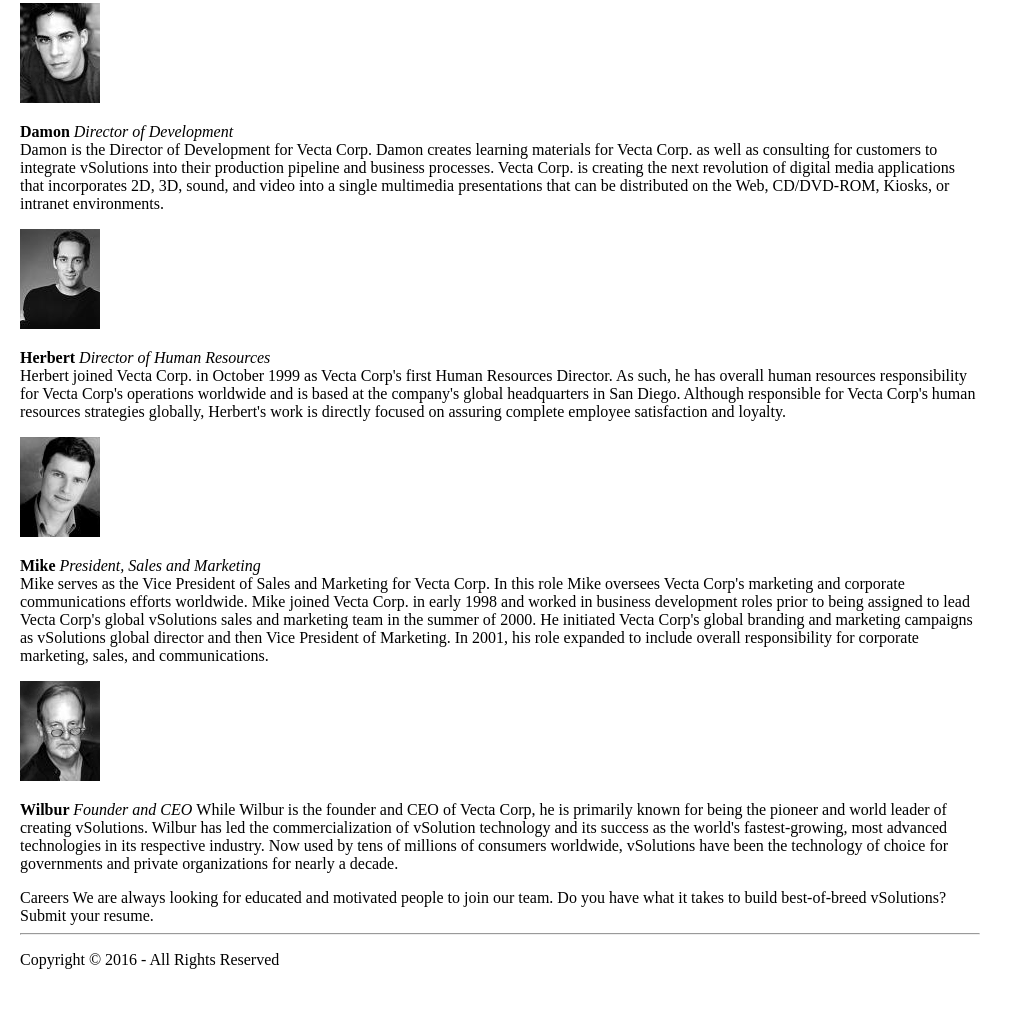
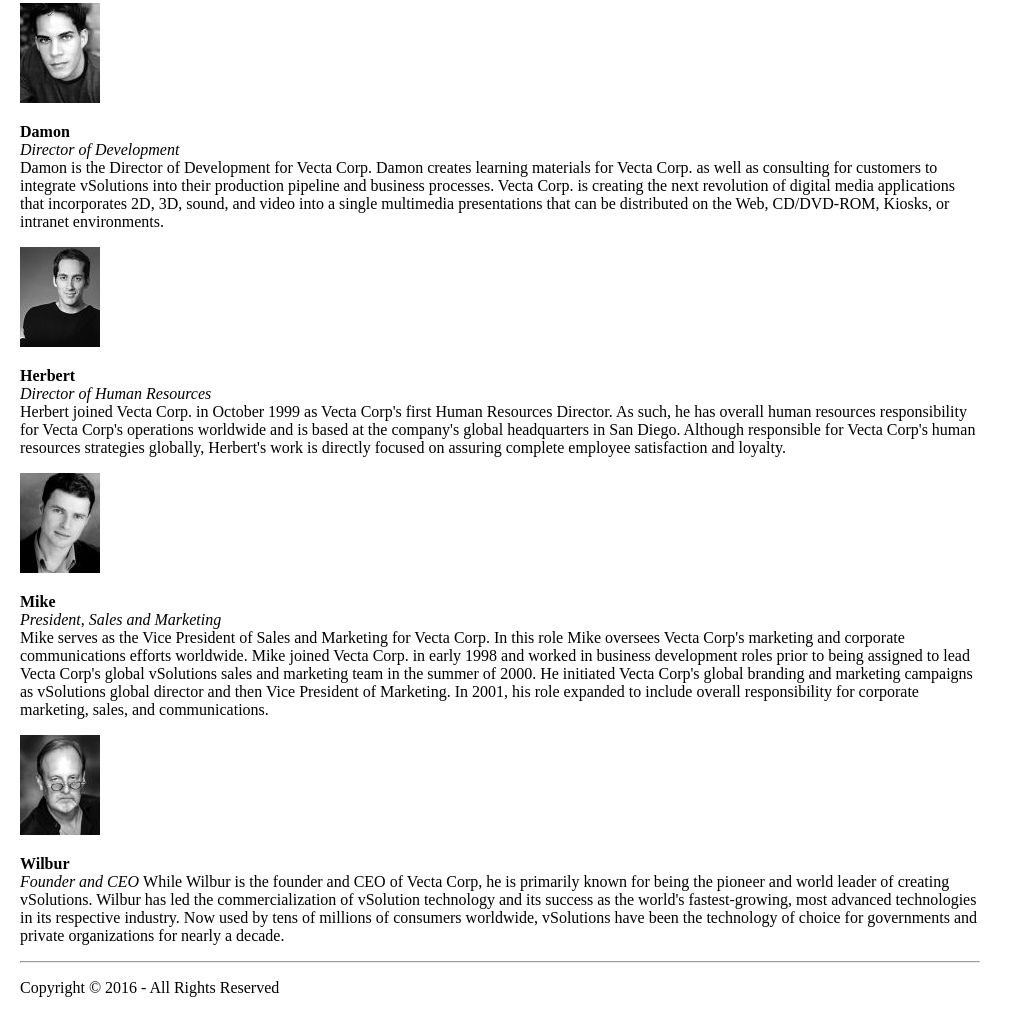
Before and after one commit to SuhasSDSU/Assignment-2, a plain HTML site: page aboutus.html in a window 1280 px wide. Shown: the part 938-1951 px from the top of the page, without its empty margins (0-1024 px from the left). Before the commit the page ends 1923 px from the top, so only its background shows below. Drawn offline with Linux system fonts and the light colour scheme.

Commit message:
Update aboutus html
addition of break tag

```diff
--- a/aboutus.html
+++ b/aboutus.html
@@ -55,21 +55,21 @@
 
     <img src="images/head_damon.gif" alt="Damon">
     <p>
-        <strong>Damon</strong>
+        <strong>Damon</strong> <br>
         <em>Director of Development</em> <br>
         Damon is the Director of Development for Vecta Corp. Damon creates learning materials for Vecta Corp. as well as consulting for customers to integrate vSolutions into their production pipeline and business processes. Vecta Corp. is creating the next revolution of digital media applications that incorporates 2D, 3D, sound, and video into a single multimedia presentations that can be distributed on the Web, CD/DVD-ROM, Kiosks, or intranet environments.
     </p>
 
     <img src = "images/head_herbert.gif" alt="Herbert">
     <p>
-        <strong>Herbert</strong>
+        <strong>Herbert</strong> <br>
         <em>Director of Human Resources</em> <br>
         Herbert joined Vecta Corp. in October 1999 as Vecta Corp's first Human Resources Director. As such, he has overall human resources responsibility for Vecta Corp's operations worldwide and is based at the company's global headquarters in San Diego. Although responsible for Vecta Corp's human resources strategies globally, Herbert's work is directly focused on assuring complete employee satisfaction and loyalty.
     </p>
 
     <img src = "images/head_mike.gif" alt="Mike">
     <p>
-        <strong> Mike </strong>
+        <strong> Mike </strong> <br>
 
         <em> President, Sales and Marketing </em> <br>
         Mike serves as the Vice President of Sales and Marketing for Vecta Corp. In this role Mike oversees Vecta Corp's marketing and corporate communications efforts worldwide. Mike joined Vecta Corp. in early 1998 and worked in business development roles prior to being assigned to lead Vecta Corp's global vSolutions sales and marketing team in the summer of 2000. He initiated Vecta Corp's global branding and marketing campaigns as vSolutions global director and then Vice President of Marketing. In 2001, his role expanded to include overall responsibility for corporate marketing, sales, and communications.
@@ -77,14 +77,11 @@
 
     <img src = "images/head_wilbur.gif" alt = "Wilbur">
     <p>
-        <strong> Wilbur </strong>
+        <strong> Wilbur </strong> <br>
         <em> Founder and CEO </em>
         While Wilbur is the founder and CEO of Vecta Corp, he is primarily known for being the pioneer and world leader of creating vSolutions. Wilbur has led the commercialization of vSolution technology and its success as the world's fastest-growing, most advanced technologies in its respective industry. Now used by tens of millions of consumers worldwide, vSolutions have been the technology of choice for governments and private organizations for nearly a decade.
     </p>
-
-    Careers
-
-    We are always looking for educated and motivated people to join our team. Do you have what it takes to build best-of-breed vSolutions? Submit your resume. <hr>
+    <hr>
     <p>Copyright &copy; 2016 - All Rights Reserved</p>
 </body>
 </html>
```
